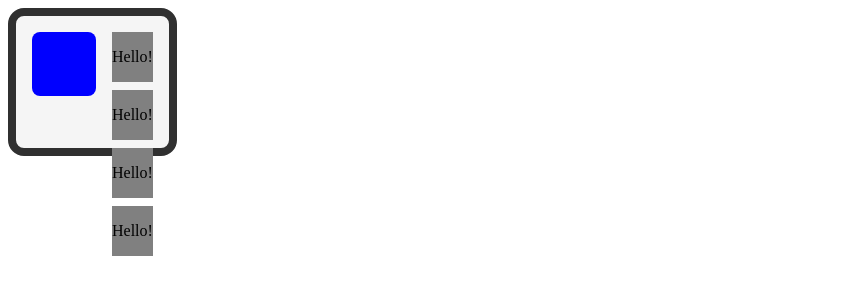
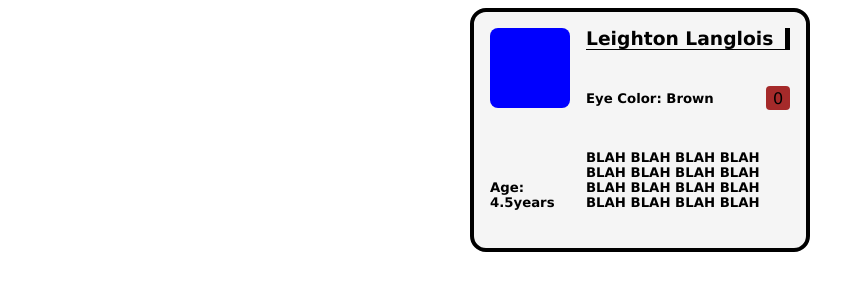
Before and after one commit to ThecoderL/flex, a plain HTML site: page index.html in a window 1280 px wide. Shown: the whole page, without its empty margins (0-865 px from the left). Drawn offline with Linux system fonts and the light colour scheme.

Commit message:
Imroved licenses

```diff
--- a/Stylesheet.css
+++ b/Stylesheet.css
@@ -1,39 +1,70 @@
+/*h1, h2, h3, h4, h5, h6 {*/
+/*    margin: 0;*/
+/*    padding: 0;*/
+/*}*/
+
 body{
     display:flex;
+    flex-wrap: wrap;
+    gap: .5rem;
+    justify-content: center;
+    font: 1rem "Lucida Grande", Helvetica, Arial, sans-serif;
 }
 
-card{
+.license{
     display:flex;
     gap: 1rem;
-    max-height: 196px;
+    width: 300px;
     background: whitesmoke;
     padding: 1rem;
-    border: .5rem solid #303030;
+    border: .25rem solid black;
     border-radius: 1rem;
 }
 
-pfp{
-    max-height: 64px;
-    min-width: 64px;
+div.headshot{
+    display: flex;
+    flex-direction: column;
+    justify-content: space-between;
+}
+
+div.pfp{
+    height: 80px;
+    width: 80px;
     background: blue;
     border-radius: .5rem;
 }
 
-lines-container{
-    display:flex;
-    flex-direction: column;
-    align-items: center;
-    gap: .5rem;
-    max-height: 100px;
+article{
+    /*padding: 1rem;*/
+
 }
 
-lines{
+article h3{
+    margin-top: unset;
+    padding-top: unset;
+    border-right: 5px solid black;
+    border-bottom: 1px solid black;
+}
+
+.color-container{
     display: flex;
     flex-direction: row;
+    justify-content: space-between;
+    align-items: center;
+}
+
+.color{
+    display: flex;
+    background: brown;
+    border-radius: .25rem;
+    width: 24px;
+    height: 24px;
     align-content: center;
-    background: grey;
+    align-items: center;
+    justify-content: center;
+}
 
-}
+
 
 
 
--- a/index.html
+++ b/index.html
@@ -6,25 +6,26 @@
     <title>Title</title>
 </head>
 <body>
-    <card>
-        <pfp>
 
-        </pfp>
-        <lines-container>
-            <lines>
-                <p>Hello!</p>
-            </lines>
-            <lines>
-                <p>Hello!</p>
-            </lines>
-            <lines>
-                <p>Hello!</p>
-            </lines>
-            <lines>
-                <p>Hello!</p>
-            </lines>
-        </lines-container>
-    </card>
+    <div class="license">
+        <div class="headshot">
+            <div class="pfp">
+            </div>
+            <h5>Age: 4.5years</h5>
+        </div>
+        <article>
+            <h3>Leighton Langlois </h3>
+
+            <div class="color-container">
+                <h5>Eye Color: Brown</h5>
+                <div class="color">
+                    0
+                </div>
+            </div>
+
+            <h5> BLAH BLAH BLAH BLAH BLAH BLAH BLAH BLAH BLAH BLAH BLAH BLAH BLAH BLAH BLAH BLAH</h5>
+
+        </article>
 
 </body>
 </html>
```
